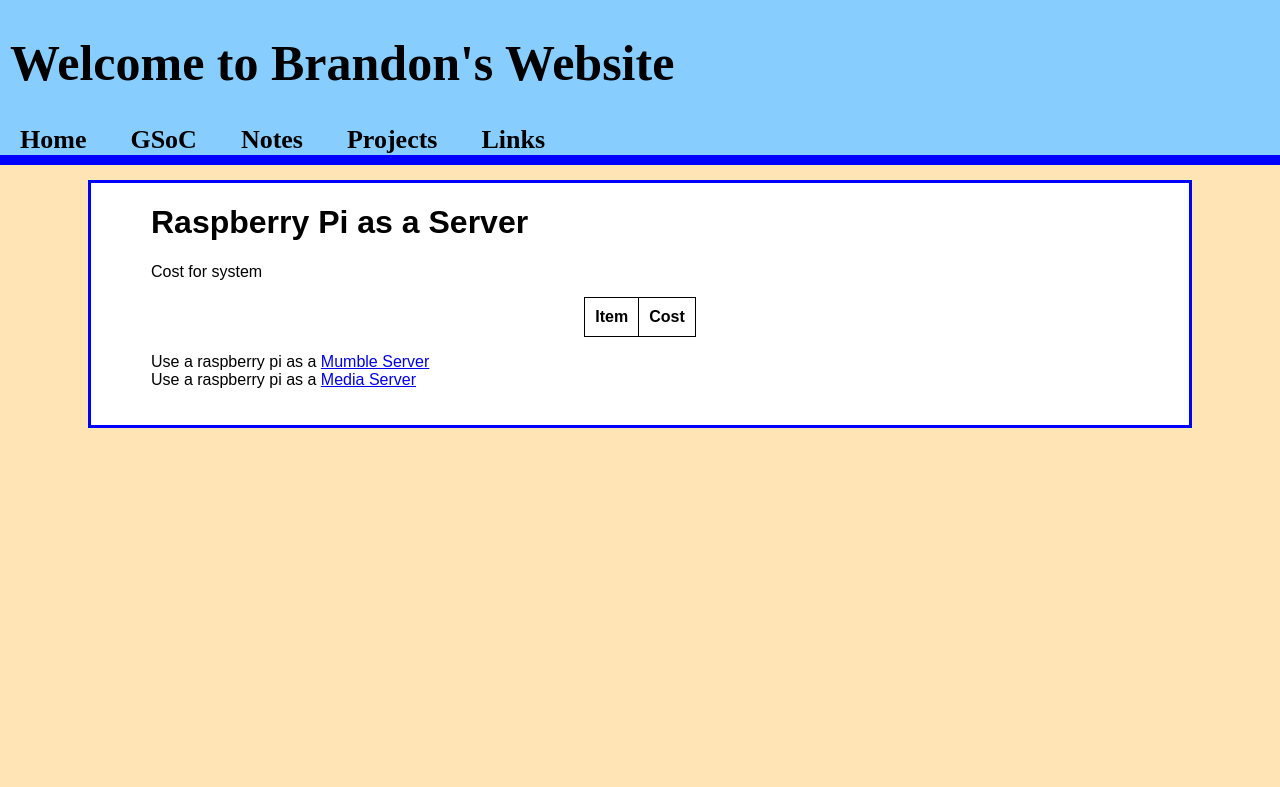
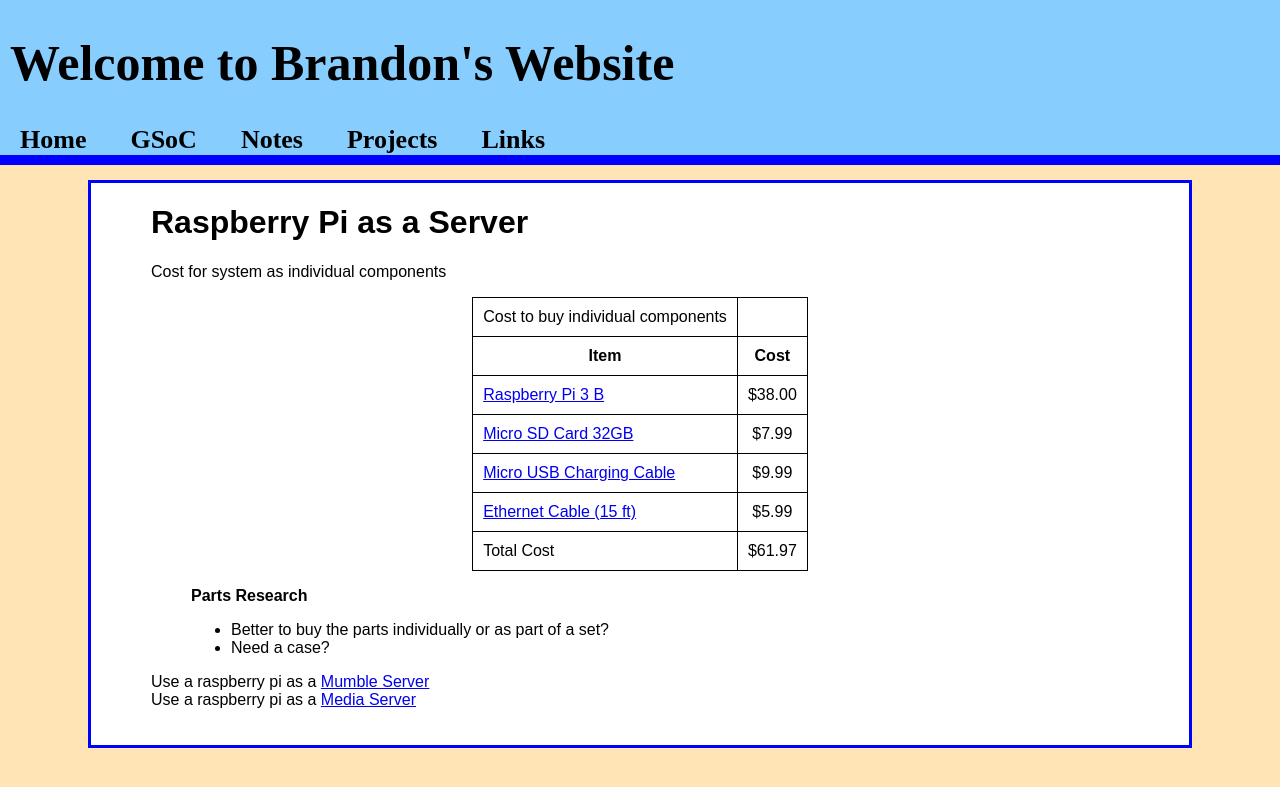
Before and after one commit to jbm950/jbm950.github.io, a Jekyll site: the page built from projects/raspberry_pi_server/raspberry_pi_server.html, in a window 1280 px wide. Shown: the top 787 px of the page. Built offline with Jekyll 4.4.1, drawn with Linux system fonts in a browser that asks for light colours.

Commit message:
updated raspberry pi server project

```diff
--- a/projects/raspberry_pi_server/raspberry_pi_server.html
+++ b/projects/raspberry_pi_server/raspberry_pi_server.html
@@ -14,7 +14,7 @@ title: Raspberry Pi Server
 </head>
 <body>
 <h1 id="raspberry-pi-as-a-server">Raspberry Pi as a Server</h1>
-<p>Cost for system</p>
+<p>Cost for system as individual components</p>
 <style>
 table, th, td {
     border: 1px solid black;
@@ -27,6 +27,11 @@ th, td {
 <div align="center">
 <table>
 <tr>
+<td>
+Cost to buy individual components
+</td>
+</tr>
+<tr>
 <th>
 Item
 </th>
@@ -34,8 +39,57 @@ Item
 Cost
 </th>
 </tr>
+<tr>
+<td style="text-align:left">
+<a href="https://www.amazon.com/Raspberry-Pi-RASP-PI-3-Model-Motherboard/dp/B01CD5VC92/ref=sr_1_4?s=electronics&ie=UTF8&qid=1466035691&sr=1-4&keywords=raspberry+pi+3" target="_blank">Raspberry Pi 3 B</a>
+</td>
+<td style="text-align:center">
+$38.00
+</td>
+</tr>
+<tr>
+<td style="text-align:left">
+<a href="https://www.amazon.com/SanDisk-microSDHC-Standard-Packaging-SDSQUNC-032G-GN6MA/dp/B010Q57T02/ref=sr_1_1?s=pc&ie=UTF8&qid=1466035945&sr=1-1&keywords=micro+sd&refinements=p_n_feature_two_browse-bin%3A6518304011" target="_blank">Micro SD Card 32GB</a>
+</td>
+<td style="text-align:center">
+$7.99
+</td>
+</tr>
+<tr>
+<td style="text-align:left">
+<a href="https://www.amazon.com/EasyAcc-Charger-Portable-Samsung-External/dp/B00A9PO5AM/ref=sr_1_5?s=pc&ie=UTF8&qid=1466036097&sr=1-5&keywords=micro+usb+charging+cable+wall" target="_blank">Micro USB Charging Cable</a>
+</td>
+<td style="text-align:center">
+$9.99
+</td>
+</tr>
+<tr>
+<td style="text-align:left">
+<a href="https://www.amazon.com/Mediabridge-Cat5e-Ethernet-Patch-Cable/dp/B003O973OA/ref=sr_1_6?s=pc&ie=UTF8&qid=1466036292&sr=1-6&keywords=ethernet+cable" target="_blank">Ethernet Cable (15 ft)</a>
+</td>
+<td style="text-align:center">
+$5.99
+</td>
+</tr>
+<tr>
+<td style="text-align:left">
+Total Cost
+</td>
+<td style="text-align:center">
+$61.97
+</td>
+</tr>
 </table>
 </div>
+<blockquote>
+<p><strong>Parts Research</strong></p>
+</blockquote>
+<blockquote>
+<ul>
+<li>Better to buy the parts individually or as part of a set?</li>
+<li>Need a case?</li>
+</ul>
+</blockquote>
 <p>Use a raspberry pi as a <a href="https://pimylifeup.com/raspberry-pi-mumble-server/">Mumble Server</a><br />
 Use a raspberry pi as a <a href="http://www.linuxjournal.com/content/raspberry-pi-perfect-home-server">Media Server</a></p>
 </body>
```
Also changed, not shown: source/projects/raspberry_pi_server/raspberry_pi_server.md (+69 -1 lines).
